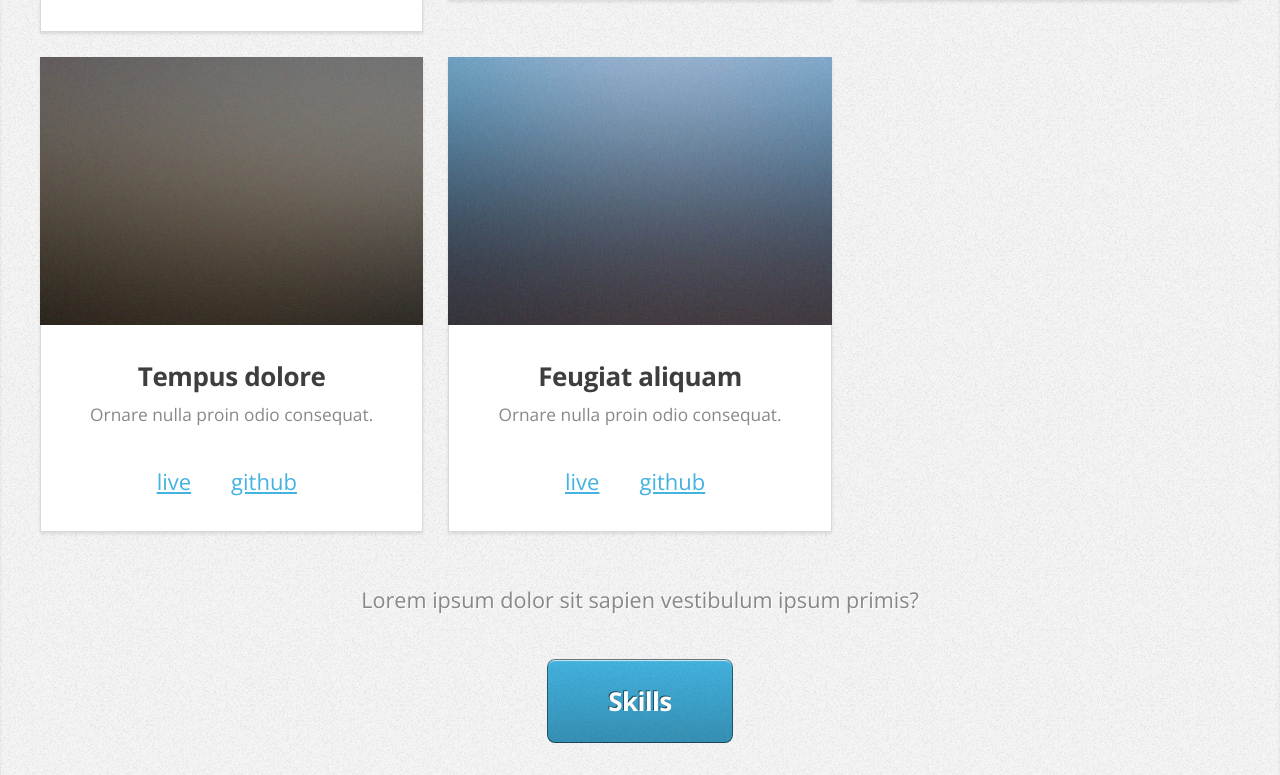
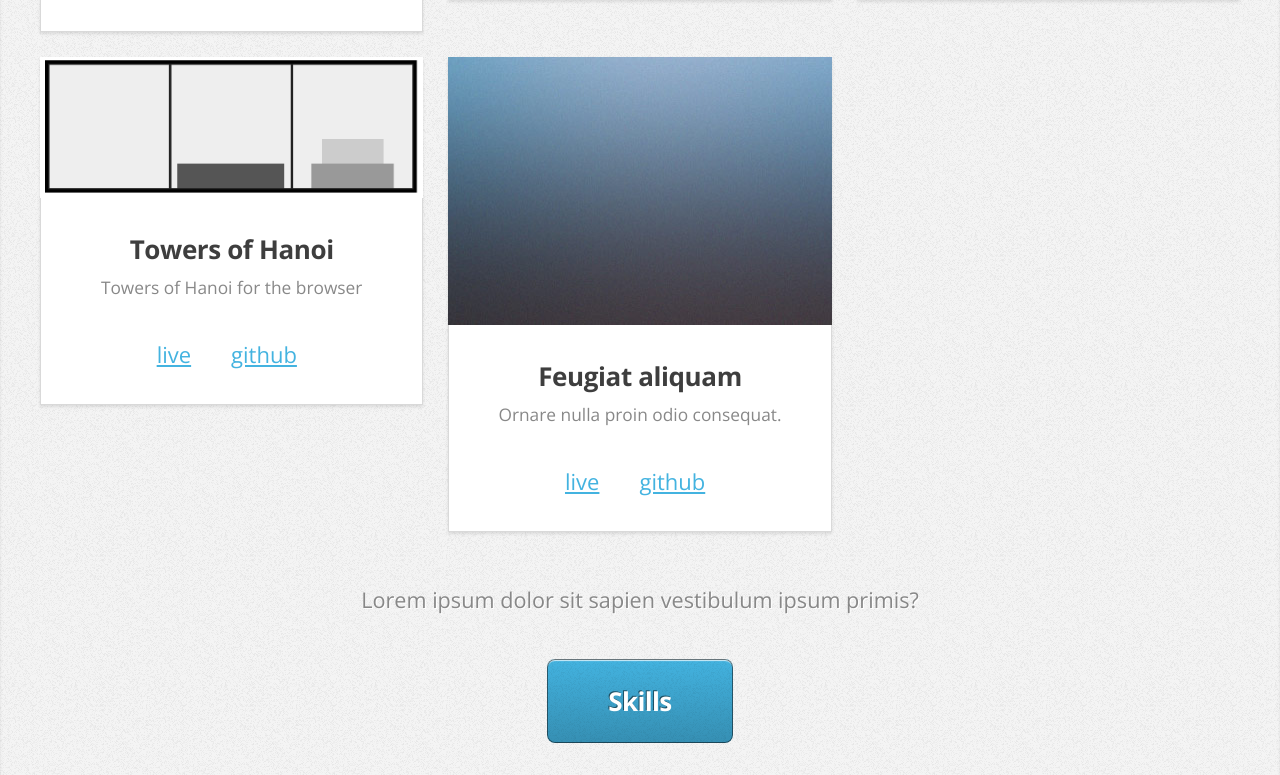
Before and after one commit to wjordan213/wjordan213.github.io, a plain HTML site: page index.html in a window 1280 px wide. Shown: the part 2176-2951 px from the top of the page. Drawn offline with nearby package versions, Linux system fonts and the light colour scheme.

Commit message:
add towers hanoi

```diff
--- a/index.html
+++ b/index.html
@@ -107,12 +107,12 @@
 						<div class="row">
 							<div class="4u 12u(mobile)">
 								<article class="box style2">
-									<a href="#" class="image featured"><img src="images/pic04.jpg" alt="" /></a>
-									<h3><a href="#">Tempus dolore</a></h3>
-									<p>Ornare nulla proin odio consequat.</p>
+									<a href="images/towers_hanoi.png" class="image featured"><img src="images/towers_hanoi.png" alt="" /></a>
+									<h3>Towers of Hanoi</h3>
+									<p>Towers of Hanoi for the browser</p>
 									<ul class="accessCode">
-										<li><a href="#">live</a></li>
-										<li><a href="#">github</a></li>
+										<li><a href="http://www.harrisjordan.info/towers_hanoi/">live</a></li>
+										<li><a href="https://github.com/wjordan213/towers_hanoi">github</a></li>
 									</ul>
 								</article>
 							</div>
```
Also changed, not shown: images/towers_hanoi.png (added), todo.txt.
